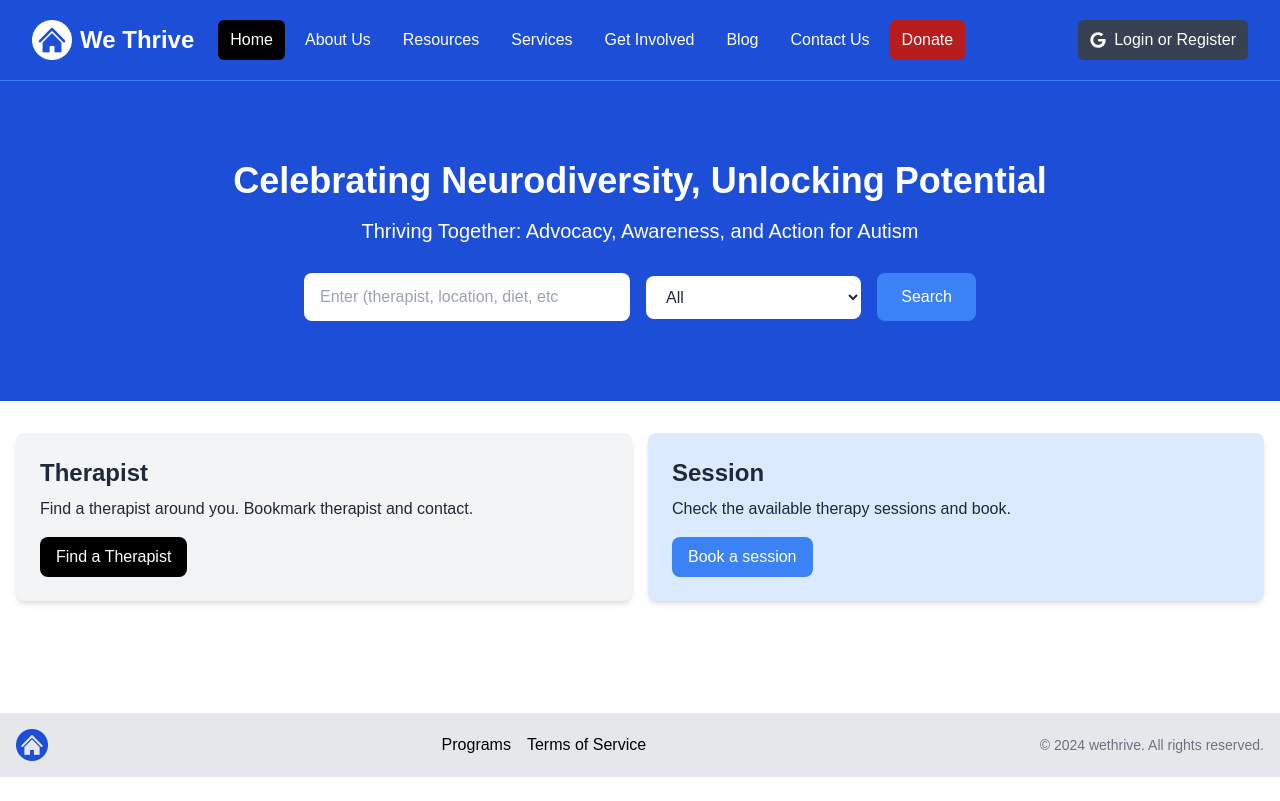
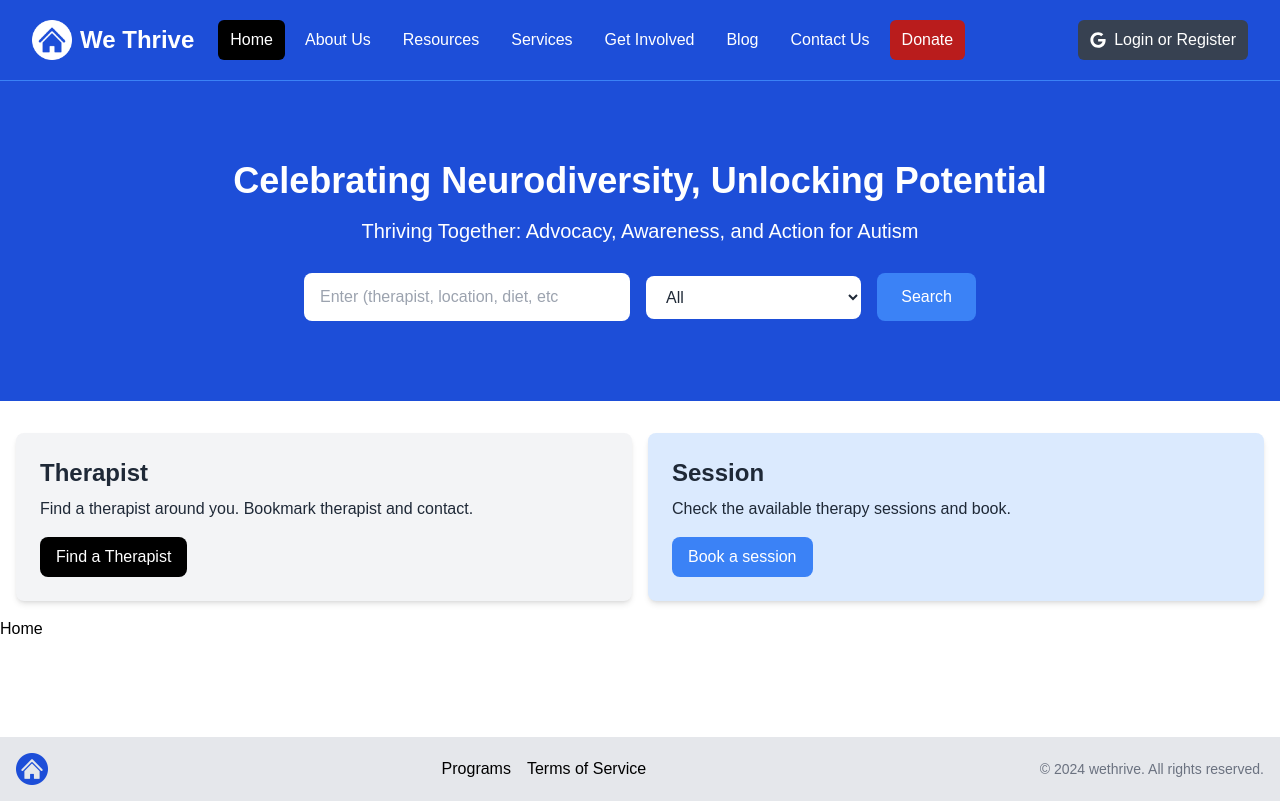
Before and after one commit to moraaruth/WeThrive, a Next.js app: page / in a window 1280 px wide. Built offline with nearby package versions, Linux system fonts and the light colour scheme.

Commit message:
adding Homeservices component to homepage

```diff
--- a/app/page.jsx
+++ b/app/page.jsx
@@ -1,11 +1,12 @@
 import Hero from "@/components/Hero";
+import HomeServices from "@/components/HomeServices";
 import InfoBoxes from "@/components/InfoBoxes";
 const HomePage = () => {
     return (
     <>
         <Hero />
         <InfoBoxes />
-
+        <HomeServices />
         </>
         );
 }
```
